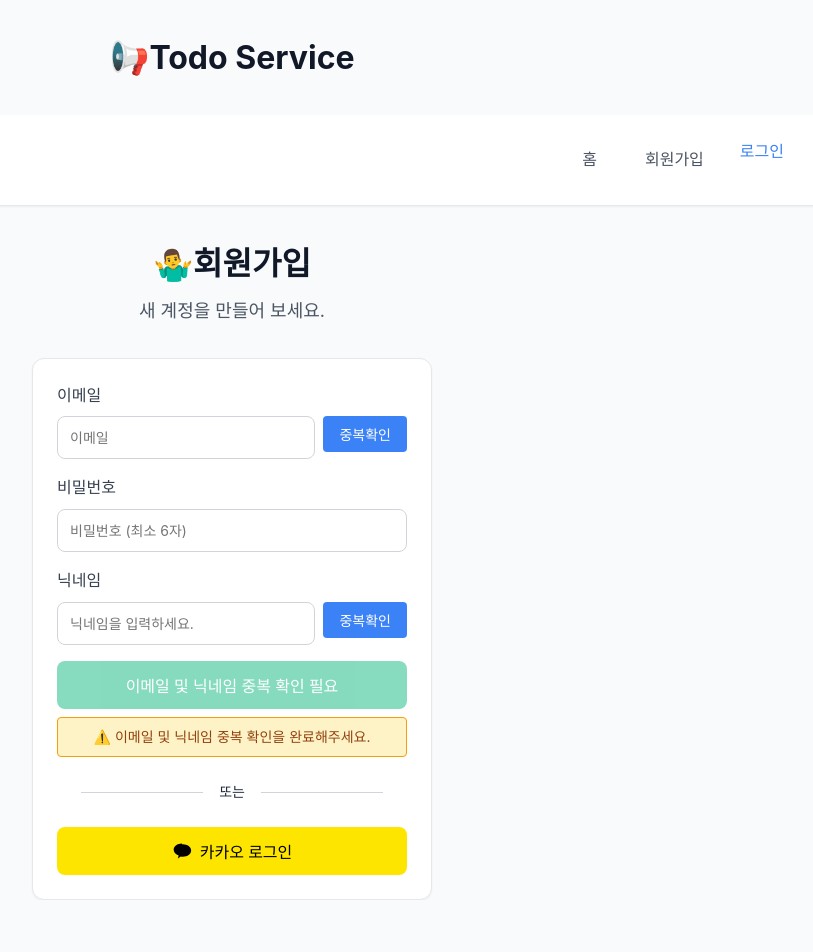
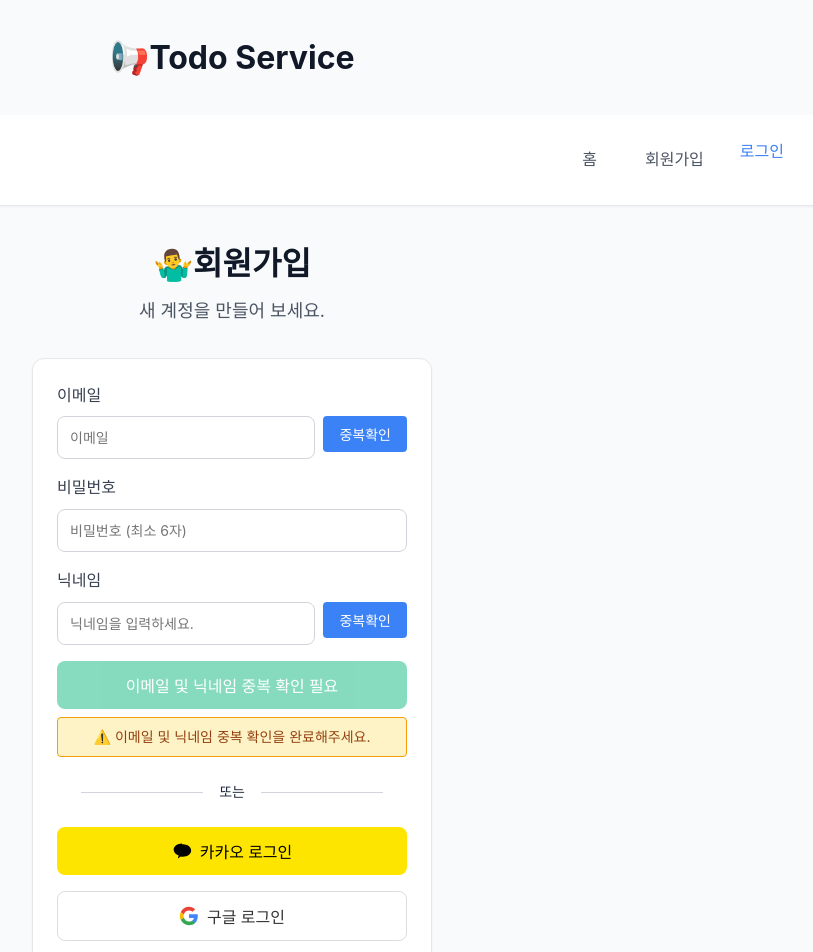
Before and after one commit to yachea/til_vite_ts, a React (Vite) app: page /signup in a window 1280 px wide. Shown: the top 952 px of the page, without its empty margins (408-1221 px from the left). Before the commit the page ends 900 px from the top, so only its background shows below. Built offline with nearby package versions, Linux system fonts and the light colour scheme; no server answers.

Commit message:
[docs] 구글 회원 기능 업데이트

```diff
--- /dev/null
+++ b/src/components/GoogleLoginButton.tsx
@@ -0,0 +1,90 @@
+import { useAuth } from '../contexts/AuthContext';
+
+interface GoogleLoginButtonProps {
+  children?: React.ReactNode;
+  onError?: (error: string) => void;
+  onSuccess?: (message: string) => void;
+}
+
+const GoogleLoginButton = ({ onError, onSuccess }: GoogleLoginButtonProps) => {
+  // 구글 로그인 사용
+  const { signInWithGoogle } = useAuth();
+
+  // 구글 로그인 실행
+  const handleGoogleLogin = async () => {
+    try {
+      const { error } = await signInWithGoogle();
+      if (error) {
+        console.log('구글 로그인 에러 메시지 :', error);
+        if (onError) {
+          onError(error);
+        }
+      } else {
+        console.log('구글 로그인 성공');
+        if (onSuccess) {
+          onSuccess('구글 로그인이 성공하였습니다.');
+        }
+      }
+    } catch (err) {
+      console.log('구글 로그인 오류 :', err);
+    }
+  };
+
+  return (
+    <button
+      type="button"
+      style={{
+        display: 'flex',
+        alignItems: 'center',
+        justifyContent: 'center',
+        gap: '8px',
+        width: '100%',
+        padding: '12px 16px',
+        backgroundColor: '#fff',
+        color: '#333',
+        border: '1px solid #dadce0',
+        borderRadius: '8px',
+        fontSize: '16px',
+        fontWeight: '500',
+        cursor: 'pointer',
+        transition: 'background-color 0.2s ease',
+      }}
+      onMouseEnter={e => {
+        e.currentTarget.style.backgroundColor = '#f8f9fa';
+      }}
+      onMouseLeave={e => {
+        e.currentTarget.style.backgroundColor = '#fff';
+      }}
+      onClick={handleGoogleLogin}
+    >
+      {/* 구글 아이콘 SVG */}
+      <svg
+        width="20"
+        height="20"
+        viewBox="0 0 24 24"
+        fill="none"
+        xmlns="http://www.w3.org/2000/svg"
+      >
+        <path
+          d="M22.56 12.25c0-.78-.07-1.53-.2-2.25H12v4.26h5.92c-.26 1.37-1.04 2.53-2.21 3.31v2.77h3.57c2.08-1.92 3.28-4.74 3.28-8.09z"
+          fill="#4285F4"
+        />
+        <path
+          d="M12 23c2.97 0 5.46-.98 7.28-2.66l-3.57-2.77c-.98.66-2.23 1.06-3.71 1.06-2.86 0-5.29-1.93-6.16-4.53H2.18v2.84C3.99 20.53 7.7 23 12 23z"
+          fill="#34A853"
+        />
+        <path
+          d="M5.84 14.09c-.22-.66-.35-1.36-.35-2.09s.13-1.43.35-2.09V7.07H2.18C1.43 8.55 1 10.22 1 12s.43 3.45 1.18 4.93l2.85-2.22.81-.62z"
+          fill="#FBBC05"
+        />
+        <path
+          d="M12 5.38c1.62 0 3.06.56 4.21 1.64l3.15-3.15C17.45 2.09 14.97 1 12 1 7.7 1 3.99 3.47 2.18 7.07l3.66 2.84c.87-2.6 3.3-4.53 6.16-4.53z"
+          fill="#EA4335"
+        />
+      </svg>
+      구글 로그인
+    </button>
+  );
+};
+
+export default GoogleLoginButton;
--- a/src/contexts/AuthContext.tsx
+++ b/src/contexts/AuthContext.tsx
@@ -29,6 +29,10 @@ type AuthContextType = {
   signInWithKakao: () => Promise<{ error?: string }>;
   // 카카오 계정 연동 해제 함수
   unlinkDakaoAccount: () => Promise<{ error?: string; success?: boolean; message?: string }>;
+  // 구글 로그인 함수
+  signInWithGoogle: () => Promise<{ error?: string }>;
+  // 구글 계정 연동 해제 함수
+  unlinkGoogleAccount: () => Promise<{ error?: string; success?: boolean; message?: string }>;
 
   // 회원 로그아웃
   signOut: () => Promise<void>;
@@ -192,15 +196,63 @@ export const AuthProvider: React.FC<PropsWithChildren> = ({ children }) => {
     }
   };
 
+  // 구글 로그인 함수
+  const signInWithGoogle: AuthContextType['signInWithGoogle'] = async () => {
+    const { data, error } = await supabase.auth.signInWithOAuth({
+      provider: 'google',
+      options: {
+        // 로그인 실행후 이동옵션
+        redirectTo: `${window.location.origin}/auth/callback`,
+      },
+    });
+    // 오류발생시 체크 해보자.
+    if (error) {
+      return { error: error.message };
+    }
+    console.log('구글 로그인 성공 :', data);
+    return {};
+  };
+
+  // 구글 계정 연동 해제 함수
+  const unlinkGoogleAccount: AuthContextType['unlinkDakaoAccount'] = async () => {
+    try {
+      // 카카오 로그인 사용자인지 확인
+      if (user?.app_metadata.provider !== 'google') {
+        return { error: '구글 로그인 사용자가 아닙니다.' };
+      }
+      // supabase 에서 카카오 계정 연동 해제
+      // 사용자의 카카오 identity 찾기
+      const googleIdentity = user.identities?.find(item => item.provider === 'google');
+      if (!googleIdentity) {
+        return { error: '구글 정보를 찾을 수 없습니다.' };
+      }
+      // 사용자의 카카오 identity 찾기 성공
+      const { error } = await supabase.auth.unlinkIdentity(googleIdentity);
+      if (error) {
+        console.log('구글 계정 연동 해제 실패:', error.message);
+        return { error: '구글 계정 연동 해제에 실패하였습니다.' };
+      }
+      // 계정 해제에 성공했다면
+      return {
+        success: true,
+        message: '구글 계정 연동이 해제되었습니다. 다시 로그인해주세요.',
+      };
+    } catch (err) {
+      console.log(`구글 계정 연동 해제 오류:`, err);
+      return { error: '구글 계정 연동 해제 중 오류가 발생했습니다.' };
+    }
+  };
+
   // 회원 로그아웃
   const signOut: AuthContextType['signOut'] = async () => {
     await supabase.auth.signOut();
   };
-  // 회원 탈퇴 기능 (카카오 회원탈퇴 기능도 추가)
+  // 회원 탈퇴 기능 (카카오, 구글 회원탈퇴 기능도 추가)
   const deleteAccount: AuthContextType['deleteAccount'] = async () => {
     try {
       // 카카오 로그인 사용자 인지 확인
       const isKakaoUser = user?.app_metadata.provider === 'kakao';
+      const isGoogleUser = user?.app_metadata.provider === 'google';
 
       // 기존에 사용한 데이터들을 먼저 정리한다.
       const { error: profileError } = await supabase.from('profiles').delete().eq('id', user?.id);
@@ -214,7 +266,11 @@ export const AuthProvider: React.FC<PropsWithChildren> = ({ children }) => {
       const deleteInfo: DeleteRequestInsert = {
         user_email: user?.email as string,
         user_id: user?.id,
-        reason: isKakaoUser ? '카카오 회원 탈퇴 요청' : '사용자 요청',
+        reason: isKakaoUser
+          ? '카카오 회원 탈퇴 요청'
+          : isGoogleUser
+            ? '구글 회원 탈퇴 요청'
+            : '사용자 요청',
         status: 'pending',
       };
       const { error: deleteRequestsError } = await supabase
@@ -233,7 +289,9 @@ export const AuthProvider: React.FC<PropsWithChildren> = ({ children }) => {
         success: true,
         message: isKakaoUser
           ? '카카오 계정 연동이 해제되었습니다. 계정 삭제가 요청되었습니다.'
-          : '계정 삭제가 요청되었습니다. 관리자 승인 후 완전히 삭제됩니다.',
+          : isGoogleUser
+            ? '구글 계정 연동이 해제되었습니다. 계정 삭제가 요청되었습니다.'
+            : '계정 삭제가 요청되었습니다. 관리자 승인 후 완전히 삭제됩니다.',
       };
     } catch (err) {
       console.log('탈퇴 요청 기능 오류 : ', err);
@@ -245,6 +303,8 @@ export const AuthProvider: React.FC<PropsWithChildren> = ({ children }) => {
     signUp,
     signIn,
     signInWithKakao,
+    signInWithGoogle,
+    unlinkGoogleAccount,
     checkEmailExists,
     checkNicknameExists,
     unlinkDakaoAccount,
--- a/src/pages/ProfilePage.tsx
+++ b/src/pages/ProfilePage.tsx
@@ -11,8 +11,8 @@ import Loading from '../components/Loading';
  * - 회원탈퇴 기능 : 확인을 거치고 진행하도록
  */
 function ProfilePage() {
-  // 회원 기본 정보 (카카오 회원 탈퇴 추가)
-  const { user, deleteAccount, unlinkDakaoAccount } = useAuth();
+  // 회원 기본 정보 (카카오, 구글 회원 탈퇴 추가)
+  const { user, deleteAccount, unlinkDakaoAccount, unlinkGoogleAccount } = useAuth();
   // 데이터 가져오는 동안의 로딩
   const [loading, setLoading] = useState<boolean>(true);
   // 사용자 프로필
@@ -142,14 +142,34 @@ function ProfilePage() {
     }
   };
 
+  // 구글 계정 연동 해제
+  const handleUnLinkGoogle = async () => {
+    const message =
+      '구글 계정 연동을 해제하시겠습니까? \n\n 연동 해제 후에는 구글로 다시 로그인 할 수 없습니다.';
+    const isConfirm = confirm(message);
+    if (isConfirm) {
+      const result = await unlinkGoogleAccount();
+      if (result.success) {
+        alert(result.message);
+        // 연동 해제 후 로그아웃 처리
+        window.location.href = '/signin';
+      } else if (result.error) {
+        alert(`연동 해제 실패: ${result.error}`);
+      }
+    }
+  };
+
   // 회원탈퇴
   const handleDeleteUser = () => {
-    // 카카오 로그인 사용자인지 확인
+    // 카카오 또는 구글 로그인 사용자인지 확인
     const isKakaoUser = user?.app_metadata.provider === 'kakao';
+    const isGoogleUser = user?.app_metadata.provider === 'google';
 
     const message: string = isKakaoUser
       ? '😥 카카오 계정 연동을 해제하고 계정을 삭제하시겠습니까? \n\n 복구가 불가능합니다.'
-      : '😥 계정을 완전히 삭제하시겠습니까? \n\n 복구가 불가능합니다.';
+      : isGoogleUser
+        ? '😥 구글 계정 연동을 해제하고 계정을 삭제하시겠습니까? \n\n 복구가 불가능합니다.'
+        : '😥 계정을 완전히 삭제하시겠습니까? \n\n 복구가 불가능합니다.';
 
     let isConfirm = false;
     isConfirm = confirm(message);
@@ -250,13 +270,13 @@ function ProfilePage() {
           <div
             style={{
               padding: 'var(--space-3)',
-              backgroundColor:
-                user?.app_metadata?.provider === 'kakao' ? '#FEE500' : 'var(--gray-50)',
+              backgroundColor: '#ffffff',
               borderRadius: 'var(--radius-md)',
-              color: user?.app_metadata?.provider === 'kakao' ? '#000000' : 'var(--gray-700)',
+              color: 'var(--gray-700)',
               display: 'flex',
               alignItems: 'center',
               gap: 'var(--space-2)',
+              border: '1px solid var(--gray-200)',
             }}
           >
             {user?.app_metadata?.provider === 'kakao' ? (
@@ -268,6 +288,28 @@ function ProfilePage() {
                   />
                 </svg>
                 카카오 로그인
+              </>
+            ) : user?.app_metadata?.provider === 'google' ? (
+              <>
+                <svg width="16" height="16" viewBox="0 0 24 24" fill="none">
+                  <path
+                    d="M22.56 12.25c0-.78-.07-1.53-.2-2.25H12v4.26h5.92c-.26 1.37-1.04 2.53-2.21 3.31v2.77h3.57c2.08-1.92 3.28-4.74 3.28-8.09z"
+                    fill="#4285F4"
+                  />
+                  <path
+                    d="M12 23c2.97 0 5.46-.98 7.28-2.66l-3.57-2.77c-.98.66-2.23 1.06-3.71 1.06-2.86 0-5.29-1.93-6.16-4.53H2.18v2.84C3.99 20.53 7.7 23 12 23z"
+                    fill="#34A853"
+                  />
+                  <path
+                    d="M5.84 14.09c-.22-.66-.35-1.36-.35-2.09s.13-1.43.35-2.09V7.07H2.18C1.43 8.55 1 10.22 1 12s.43 3.45 1.18 4.93l2.85-2.22.81-.62z"
+                    fill="#FBBC05"
+                  />
+                  <path
+                    d="M12 5.38c1.62 0 3.06.56 4.21 1.64l3.15-3.15C17.45 2.09 14.97 1 12 1 7.7 1 3.99 3.47 2.18 7.07l3.66 2.84c.87-2.6 3.3-4.53 6.16-4.53z"
+                    fill="#EA4335"
+                  />
+                </svg>
+                구글 로그인
               </>
             ) : (
               <>
@@ -668,9 +710,22 @@ function ProfilePage() {
                 🔗 카카오 연동 해제
               </button>
             )}
-
+            {/* 구글 사용자에게만 연동 해제 버튼 표시 */}
+            {user?.app_metadata?.provider === 'google' && (
+              <button
+                className="btn btn-warning btn-lg"
+                onClick={handleUnLinkGoogle}
+                style={{ backgroundColor: '#4285F4', color: '#FFFFFF', border: 'none' }}
+              >
+                🔗 구글 연동 해제
+              </button>
+            )}
             <button className="btn btn-danger btn-lg" onClick={handleDeleteUser}>
-              {user?.app_metadata?.provider === 'kakao' ? '카카오 연동 해제 & 탈퇴' : '회원탈퇴'}
+              {user?.app_metadata?.provider === 'kakao'
+                ? '카카오 연동 해제 & 탈퇴'
+                : user?.app_metadata?.provider === 'google'
+                  ? '구글 연동 해제 & 탈퇴'
+                  : '회원탈퇴'}
             </button>
           </>
         )}
--- a/src/pages/SignInPage.tsx
+++ b/src/pages/SignInPage.tsx
@@ -2,6 +2,7 @@ import React, { useState } from 'react';
 import { useAuth } from '../contexts/AuthContext';
 import { useNavigate } from 'react-router-dom';
 import KakaoLoginButton from '../components/KakaoLoginButton';
+import GoogleLoginButton from '../components/GoogleLoginButton';
 
 function SignInPage() {
   const navigate = useNavigate();
@@ -64,6 +65,10 @@ function SignInPage() {
         </div>
         {/*  카카오 로그인 버튼 : 오류 메시지는 사용자도 볼 수 있어야 함. */}
         <KakaoLoginButton onError={error => setMsg(`카카오 로그인 오류 : ${error}`)} />
+        {/* 구글 로그인 버튼 */}
+        <div style={{ marginTop: 'var(--space-4)' }}>
+          <GoogleLoginButton onError={error => setMsg(`구글 로그인 오류 : ${error}`)} />
+        </div>
         {/* 메시지 출력 */}
         {msg && (
           <p
--- a/src/pages/SingUpPage.tsx
+++ b/src/pages/SingUpPage.tsx
@@ -2,6 +2,7 @@ import React, { useState } from 'react';
 import KakaoLoginButton from '../components/KakaoLoginButton';
 import { useAuth } from '../contexts/AuthContext';
 import { supabase } from '../lib/supabase';
+import GoogleLoginButton from '../components/GoogleLoginButton';
 
 function SingUpPage() {
   const { signUp, checkEmailExists, checkNicknameExists } = useAuth();
@@ -368,6 +369,13 @@ function SingUpPage() {
           onError={error => setMsg(`카카오 로그인 오류 : ${error}`)}
           onSuccess={message => setMsg(message)}
         />
+        {/* 구글 로그인 버튼 */}
+        <div style={{ marginTop: 'var(--space-4)' }}>
+          <GoogleLoginButton
+            onError={error => setMsg(`구글 로그인 오류 : ${error}`)}
+            onSuccess={message => setMsg(message)}
+          />
+        </div>
 
         {/* 메시지 출력 */}
         {msg && (
```
Also changed, not shown: src/pages/AuthCallback.tsx (+22 -11 lines), 1 other file (tests, documents, lock files or other folders).
